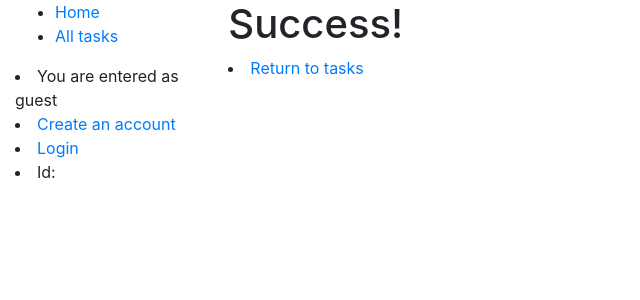
After one commit to agoloborodko/django-clickhouse-etl-demo, a Django app: page /edu/tasks/success in a window 1280 px wide. The commit adds this page. Shown: the top 300 px of the page, without its empty margins (0-640 px from the left). Run offline with Django 3.2, Linux system fonts and the light colour scheme; some libraries are stand-ins or nearby versions.

Commit message:
Сделал кнопку Submit/Resolve

```diff
--- /dev/null
+++ b/hyperskill_prototype/educational_platform/templates/educational_platform/success.html
@@ -0,0 +1,6 @@
+{% extends "base_generic.html" %}
+
+{% block content %}
+  <h1>Success!</h1>
+  <li><a href="{% url 'tasks' %}">Return to tasks</a></li>
+{% endblock %}
--- a/hyperskill_prototype/educational_platform/templates/educational_platform/task_detail.html
+++ b/hyperskill_prototype/educational_platform/templates/educational_platform/task_detail.html
@@ -3,4 +3,10 @@
 {% block content %}
   <h1>Task {{ task }}</h1>
   <p><strong>Summary:</strong> summary of task {{ task }}</p>
+
+  <form action="{% url 'task-detail' pk=task.pk %}" method="post">
+      {% csrf_token %}
+      {{form.action}}
+      <input type="submit" value="OK">
+  </form>
 {% endblock %}
--- a/hyperskill_prototype/educational_platform/urls.py
+++ b/hyperskill_prototype/educational_platform/urls.py
@@ -15,4 +15,5 @@ urlpatterns = [
     path('accounts/', include('django_registration.backends.one_step.urls')),
     path('convert/', include('lazysignup.urls')),
     # TODO: только lazy uzer может переходить по convert
+    path('tasks/success', views.submit_success, name='task_submit_success')
 ]
--- a/hyperskill_prototype/educational_platform/views.py
+++ b/hyperskill_prototype/educational_platform/views.py
@@ -9,6 +9,7 @@ from django.contrib.auth.mixins import LoginRequiredMixin
 from lazysignup.utils import is_lazy_user
 
 from .models import PrototypeTask, PrototypeUser, PrototypeEvent
+from .forms import TaskSubmitForm
 
 
 def index(request):
@@ -36,10 +37,12 @@ class TaskListView(generic.ListView):
     paginate_by = 30
 
 
-class TaskDetailView(LoginRequiredMixin, generic.DetailView):
+class TaskDetailView(LoginRequiredMixin, generic.DetailView, generic.edit.FormView):
     model = PrototypeTask
     template_name = 'educational_platform/task_detail.html'
     context_object_name = 'task'
+    form_class = TaskSubmitForm
+    success_url = 'success'
 
     # Создает инстанс PrototypeEvent с типом "0" (юзер увидел задачу)
     def get_object(self):
@@ -54,6 +57,25 @@ class TaskDetailView(LoginRequiredMixin, generic.DetailView):
         event.save()
         return obj
 
+    def get_context_data(self, **kwargs):
+        context = super(TaskDetailView, self).get_context_data(**kwargs)
+        context['form'] = TaskSubmitForm
+        return context
+
+    def post(self, request, *args, **kwargs):
+        return generic.edit.FormView.post(self, request, *args, **kwargs)
+
+    def form_valid(self, form):
+        user = self.request.user
+        task = super().get_object()
+        action = form.cleaned_data.get('action')
+        form.submit_task(user, task, action)
+        return super().form_valid(form)
+
+
+def submit_success(request):
+    return render(request, 'educational_platform/success.html')
+
 
 @allow_lazy_user
 def enter_as_guest(request):
```
Also changed, not shown: hyperskill_prototype/educational_platform/forms.py (+18 -1 lines).
